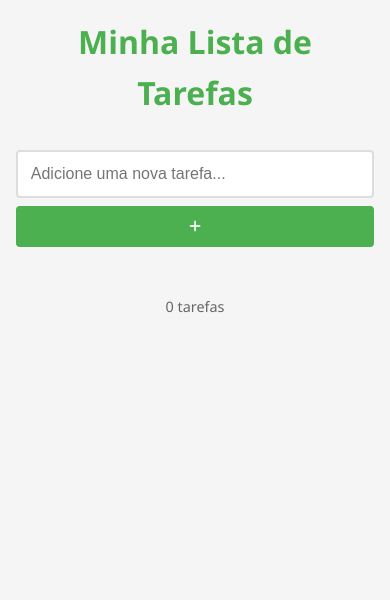
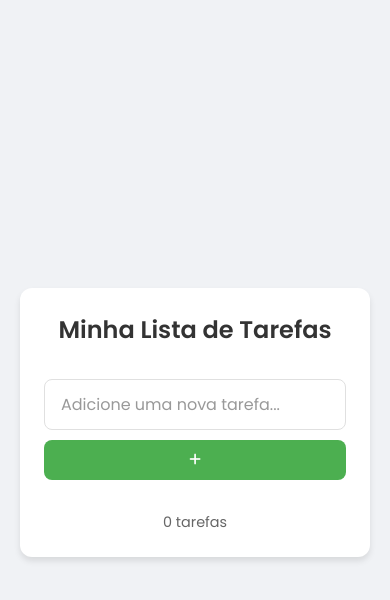
Before and after one commit to williamgebowski/gerenciador-de-tarefas-static, a plain HTML site: page index.html in a window 390 px wide. Drawn offline with Linux system fonts and the light colour scheme.

Commit message:
Versão estilizada para GitHub Pages

```diff
--- a/index.html
+++ b/index.html
@@ -4,6 +4,9 @@
     <meta charset="UTF-8">
     <meta name="viewport" content="width=device-width, initial-scale=1.0">
     <title>To-Do List</title>
+    <link rel="preconnect" href="https://fonts.googleapis.com">
+    <link rel="preconnect" href="https://fonts.gstatic.com" crossorigin>
+    <link href="https://fonts.googleapis.com/css2?family=Poppins:wght@400;500;600&display=swap" rel="stylesheet">
     <link rel="stylesheet" href="style.css">
     <link rel="stylesheet" href="https://cdnjs.cloudflare.com/ajax/libs/font-awesome/6.0.0/css/all.min.css">
 </head>
@@ -18,9 +21,9 @@
             </button>
         </div>
 
-        <div class="todo-list" id="taskList">
+        <ul id="taskList">
             <!-- As tarefas serão inseridas aqui via JavaScript -->
-        </div>
+        </ul>
 
         <div class="todo-stats">
             <span id="taskCount">0 tarefas</span>
--- a/style.css
+++ b/style.css
@@ -1,139 +1,141 @@
-:root {
-    --primary-color: #4CAF50;
-    --secondary-color: #45a049;
-    --error-color: #f44336;
-    --background-color: #f5f5f5;
-    --text-color: #333;
-    --border-color: #ddd;
-    --shadow: 0 2px 5px rgba(0,0,0,0.1);
-}
-
+/* Reset e configurações gerais */
 * {
     margin: 0;
     padding: 0;
     box-sizing: border-box;
+    font-family: 'Poppins', sans-serif;
 }
 
 body {
-    font-family: 'Segoe UI', Tahoma, Geneva, Verdana, sans-serif;
-    background-color: var(--background-color);
-    color: var(--text-color);
-    line-height: 1.6;
+    background-color: #f0f2f5;
+    min-height: 100vh;
+    display: flex;
+    justify-content: center;
+    align-items: center;
+    padding: 20px;
 }
 
+/* Container principal */
 .container {
+    background-color: white;
+    border-radius: 12px;
+    box-shadow: 0 4px 6px rgba(0, 0, 0, 0.1);
+    padding: 2rem;
+    width: 100%;
     max-width: 600px;
-    margin: 2rem auto;
-    padding: 0 1rem;
 }
 
+/* Título */
 h1 {
+    color: #333;
     text-align: center;
-    color: var(--primary-color);
     margin-bottom: 2rem;
-    font-size: 2.5rem;
+    font-weight: 600;
+    font-size: 1.8rem;
 }
 
+/* Área de input */
 .todo-input {
     display: flex;
-    gap: 0.5rem;
+    gap: 10px;
     margin-bottom: 2rem;
 }
 
-input[type="text"] {
+#taskInput {
     flex: 1;
-    padding: 0.8rem;
-    border: 2px solid var(--border-color);
-    border-radius: 4px;
+    padding: 12px 16px;
+    border: 1px solid #e0e0e0;
+    border-radius: 8px;
     font-size: 1rem;
-    transition: border-color 0.3s;
+    color: #333;
+    transition: border-color 0.3s ease;
 }
 
-input[type="text"]:focus {
+#taskInput:focus {
     outline: none;
-    border-color: var(--primary-color);
+    border-color: #4caf50;
 }
 
-button {
-    padding: 0.8rem 1.5rem;
-    background-color: var(--primary-color);
+#taskInput::placeholder {
+    color: #999;
+}
+
+#addButton {
+    background-color: #4caf50;
+    color: white;
+    border: none;
+    border-radius: 8px;
+    width: 48px;
+    height: 48px;
+    cursor: pointer;
+    transition: background-color 0.3s ease;
+    display: flex;
+    align-items: center;
+    justify-content: center;
+}
+
+#addButton:hover {
+    background-color: #388e3c;
+}
+
+/* Lista de tarefas */
+#taskList {
+    list-style: none;
+    margin-bottom: 1.5rem;
+}
+
+#taskList li {
+    background-color: #f8f9fa;
+    padding: 12px 16px;
+    border-radius: 8px;
+    margin-bottom: 8px;
+    display: flex;
+    align-items: center;
+    justify-content: space-between;
+    transition: transform 0.2s ease;
+}
+
+#taskList li:hover {
+    transform: translateX(4px);
+}
+
+#taskList li button {
+    background-color: #dc3545;
     color: white;
     border: none;
     border-radius: 4px;
+    padding: 6px 12px;
     cursor: pointer;
-    transition: background-color 0.3s;
+    transition: background-color 0.3s ease;
 }
 
-button:hover {
-    background-color: var(--secondary-color);
+#taskList li button:hover {
+    background-color: #c82333;
 }
 
-.todo-list {
-    background-color: white;
-    border-radius: 8px;
-    box-shadow: var(--shadow);
-    overflow: hidden;
-}
-
-.todo-item {
-    display: flex;
-    align-items: center;
-    padding: 1rem;
-    border-bottom: 1px solid var(--border-color);
-    animation: fadeIn 0.3s ease-in;
-}
-
-.todo-item:last-child {
-    border-bottom: none;
-}
-
-.todo-item span {
-    flex: 1;
-    margin-right: 1rem;
-}
-
-.todo-item button {
-    background-color: var(--error-color);
-    padding: 0.5rem;
-    font-size: 0.9rem;
-}
-
-.todo-item button:hover {
-    background-color: #d32f2f;
-}
-
+/* Estatísticas */
 .todo-stats {
     text-align: center;
-    margin-top: 1rem;
     color: #666;
     font-size: 0.9rem;
 }
 
-@keyframes fadeIn {
-    from {
-        opacity: 0;
-        transform: translateY(-10px);
-    }
-    to {
-        opacity: 1;
-        transform: translateY(0);
-    }
-}
-
+/* Responsividade */
 @media (max-width: 480px) {
     .container {
-        margin: 1rem auto;
+        padding: 1.5rem;
     }
 
     h1 {
-        font-size: 2rem;
+        font-size: 1.5rem;
     }
 
     .todo-input {
         flex-direction: column;
     }
 
-    button {
+    #addButton {
         width: 100%;
+        height: 40px;
     }
 }
```
